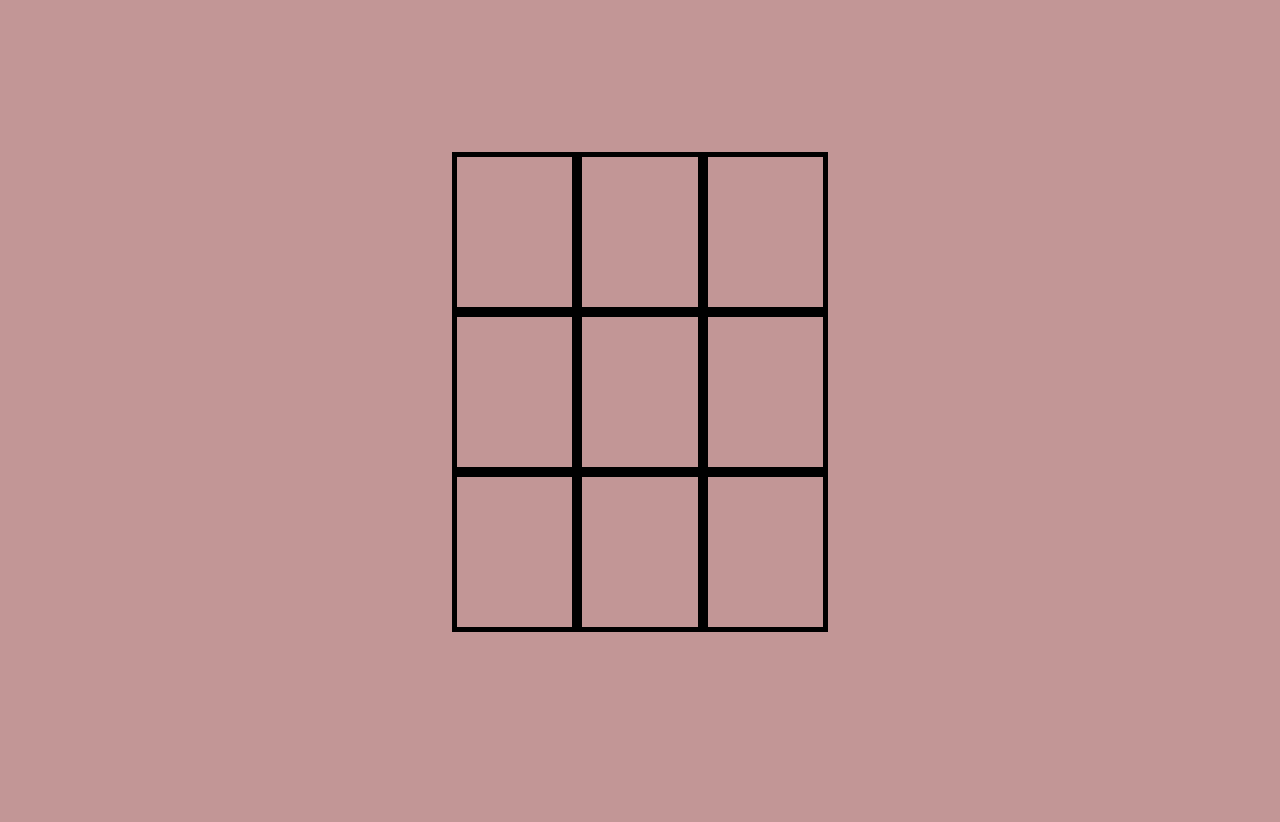
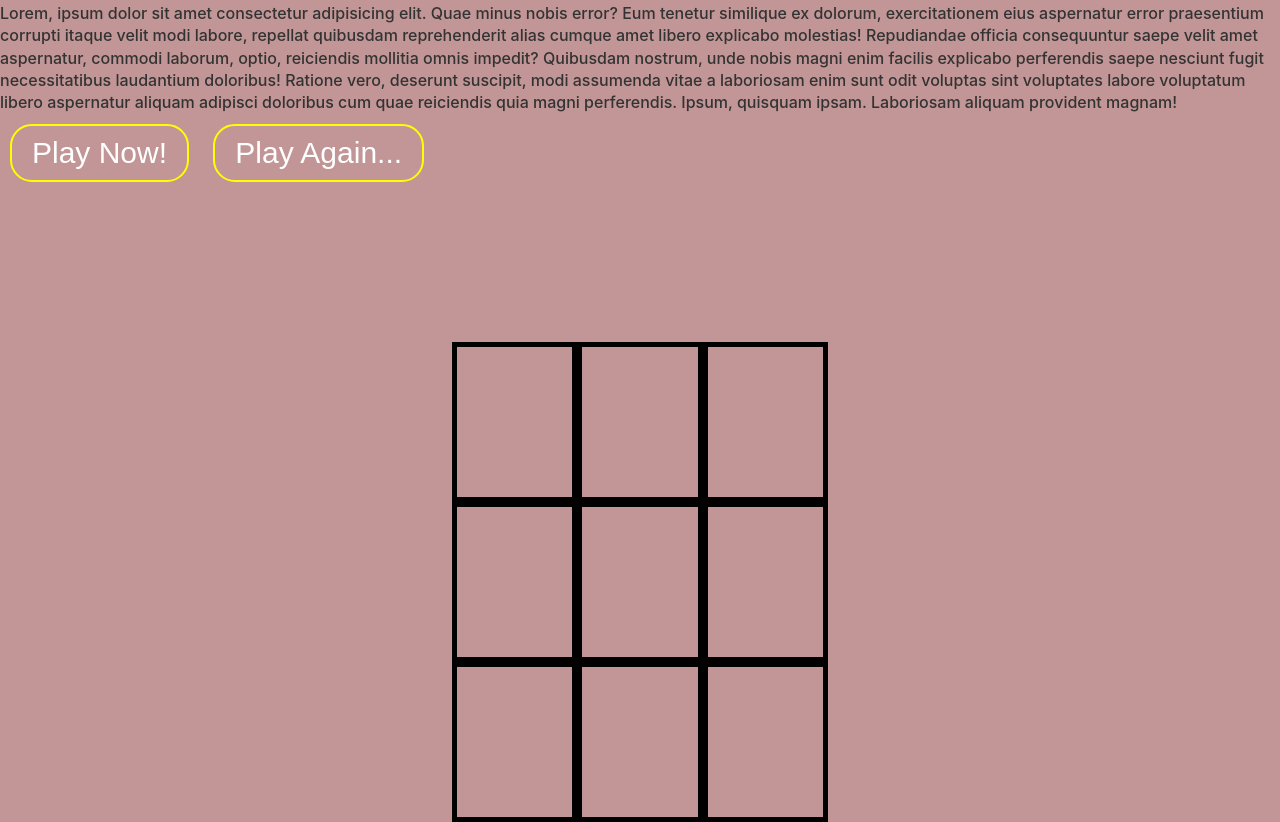
Before and after one commit to AmiramAbergel/Weekend6-Project-JS-TicTacToe, a plain HTML site: page index.html in a window 1280 px wide. Shown: the part 43-865 px from the top of the page. Before the commit the page ends 800 px from the top, so only its background shows below. Drawn offline with Linux system fonts and the light colour scheme.

Commit message:
Buttons added

```diff
--- a/css/style.css
+++ b/css/style.css
@@ -30,6 +30,23 @@ body {
     min-width: 13%;
 }
 
+.roundGhost-register {
+    background: none;
+    color: white;
+    font-size: 30px;
+    padding: 10px 20px;
+    margin: 10px;
+    border-radius: 22px;
+    border-color: yellow;
+    border-style: solid;
+    cursor: pointer;
+}
+
+.roundGhost-register:hover {
+    background: yellow;
+    color: rgb(0, 0, 0);
+}
+
 @media screen and (max-width: 1150px) {
     .flexContainer {
         width: 50%;
--- a/index.html
+++ b/index.html
@@ -10,6 +10,24 @@
     <body>
         <header>
             <h1>Tic Tac Toe</h1>
+            <p>
+                Lorem, ipsum dolor sit amet consectetur adipisicing elit. Quae
+                minus nobis error? Eum tenetur similique ex dolorum,
+                exercitationem eius aspernatur error praesentium corrupti itaque
+                velit modi labore, repellat quibusdam reprehenderit alias cumque
+                amet libero explicabo molestias! Repudiandae officia
+                consequuntur saepe velit amet aspernatur, commodi laborum,
+                optio, reiciendis mollitia omnis impedit? Quibusdam nostrum,
+                unde nobis magni enim facilis explicabo perferendis saepe
+                nesciunt fugit necessitatibus laudantium doloribus! Ratione
+                vero, deserunt suscipit, modi assumenda vitae a laboriosam enim
+                sunt odit voluptas sint voluptates labore voluptatum libero
+                aspernatur aliquam adipisci doloribus cum quae reiciendis quia
+                magni perferendis. Ipsum, quisquam ipsam. Laboriosam aliquam
+                provident magnam!
+            </p>
+            <button class="roundGhost-register">Play Now!</button>
+            <button class="roundGhost-register">Play Again...</button>
         </header>
 
         <div class="flexContainer">
```
